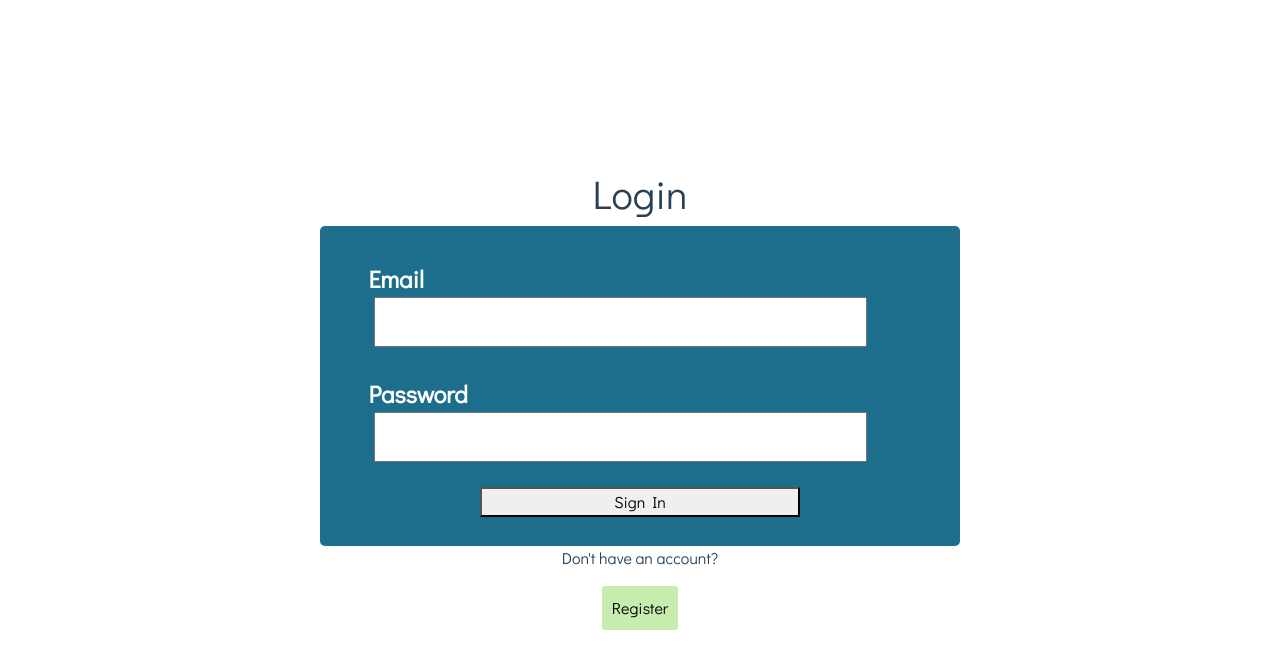
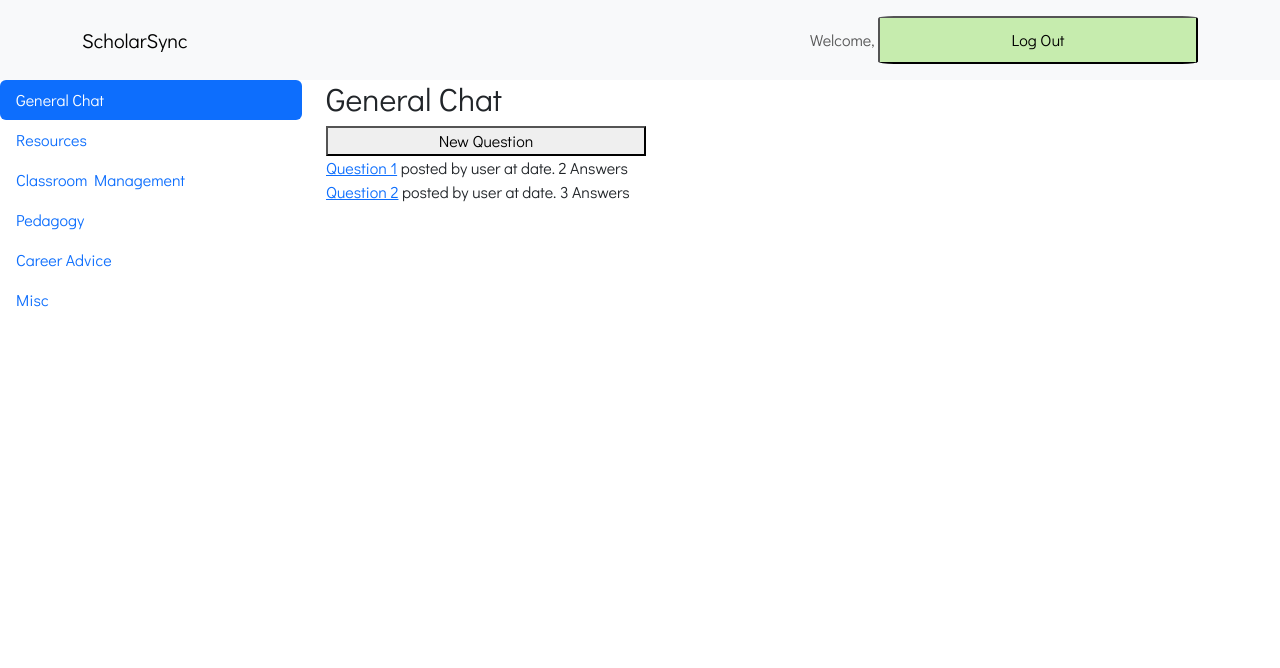
Before and after one commit to hayleypyle/ScholarSync, a React (Vite) app in the folder scholar-sync/: page /#/dashboard in a window 1280 px wide. Before the commit this address led to /#/. Shown: the top 668 px of the page. Built offline with nearby package versions, Linux system fonts and the light colour scheme.

Commit message:
user can now properly log in and log out with localstorage and the dashboard welcomes the user with their username

```diff
--- a/scholar-sync/src/pages/dashboard.css
+++ b/scholar-sync/src/pages/dashboard.css
@@ -1,12 +1,4 @@
-@media (min-width:992px) {
-    .vertical-nav {
-        position: fixed;
-        top: 56px;
-        left: 0;
-        width: 200px;
-        height: 100%;
-        background-color: #f8f8f8;
-        overflow-y: auto;
-        padding-top: 30px
-    }
+body{
+    font-family: 'Didact Gothic', sans-serif;
+    margin:0;
 }
--- /dev/null
+++ b/scholar-sync/src/pages/generalchat.jsx
@@ -0,0 +1,23 @@
+import React from 'react'
+import { Link } from "react-router-dom";
+
+
+export default function GeneralChat() {
+    return (
+        <div>
+        <h2>General Chat</h2>
+        <button>New Question</button>
+        <div className="question-container">
+            <div className="question-wrapper">
+            <Link>Question 1</Link> posted by user at date. 2 Answers
+            </div>
+            <div className="question-wrapper">
+            <Link>Question 2</Link> posted by user at date. 3 Answers
+            </div>
+
+
+
+        </div>
+        </div>
+    )
+}
--- a/scholar-sync/src/pages/login.jsx
+++ b/scholar-sync/src/pages/login.jsx
@@ -1,4 +1,4 @@
-import React, { useState } from 'react'
+import React, { useState, useEffect } from 'react'
 import { Link, useNavigate } from "react-router-dom";
 import './login.css'
 import axios from 'axios'
@@ -9,20 +9,26 @@ import axios from 'axios'
 export default function Login() {
 
     const [values, setValues]= useState({
-        email: '',
+        uname: '',
         password: ''
     })
+
+    const [user, setUser]= useState()
 
     const navigate = useNavigate();
 
     const handleSubmit =(event) =>{
             event.preventDefault();
+
             console.log(values)
             axios.post("http://localhost:3000/login", values)
             .then(res =>{
                 console.log("login response:", res.data)
                 if(res.data === "success"){
                     console.log("login successful")
+                    setUser(res.data)
+                    localStorage.setItem('user', values.uname)
+                    console.log(res.data)
                     navigate('/dashboard')
                 } else {
                     console.log('login failed')
@@ -35,6 +41,18 @@ export default function Login() {
 
     }
 
+    useEffect(() =>{
+        const loggedInUser = localStorage.getItem('user')
+        if(loggedInUser){
+            const foundUser = JSON.parse(loggedInUser)
+            setUser(foundUser)
+        }
+    }, []);
+
+    // if (user){
+    //     return <div>{uname} is logged in</div>
+    // }
+
     return (
         <div className="login-container">
         <h1>Login</h1>
@@ -42,8 +60,8 @@ export default function Login() {
         <form action="" onSubmit={handleSubmit}>
         <div className="form-container" id="login">
             <div className="login-input">
-            <label htmlFor="email">Email</label>
-            <input type="email" name="email"  onChange = {e=>setValues({...values, email: e.target.value})} required ></input>
+            <label htmlFor="uname">Username</label>
+            <input type="text" name="uname"  onChange = {e=>setValues({...values, uname: e.target.value})} required ></input>
 
             </div>
 
--- a/scholar-sync/src/pages/navbar.jsx
+++ b/scholar-sync/src/pages/navbar.jsx
@@ -4,9 +4,28 @@ import Row from 'react-bootstrap/Row';
 import Tab from 'react-bootstrap/Tab';
 import Container from 'react-bootstrap/Container';
 import Navbar from 'react-bootstrap/Navbar';
+import { useNavigate } from "react-router-dom";
+import {useState} from 'react';
+import './dashboard.css';
+import GeneralChat from './generalchat';
+
 
 
 function LeftNav() {
+    const [user, setUser] = useState();
+    const [values, setValues] = useState();
+
+    const navigate = useNavigate();
+
+    let username = localStorage.getItem('user')
+
+    const handleLogout = () =>{
+        setUser(null);
+        setValues({});
+        localStorage.clear();
+        navigate('/')
+    }
+
 return (
     <>
         <Navbar className="bg-body-tertiary">
@@ -15,7 +34,7 @@ return (
             <Navbar.Toggle />
             <Navbar.Collapse className="justify-content-end">
             <Navbar.Text>
-                Welcome username, <a href="#login">Log out</a>
+                Welcome, {username} <button className="reg-button" onClick={handleLogout}>Log Out</button>
             </Navbar.Text>
 
             </Navbar.Collapse>
@@ -47,7 +66,9 @@ return (
             </Col>
             <Col sm={9}>
             <Tab.Content>
-                <Tab.Pane eventKey="first">First tab content</Tab.Pane>
+                <Tab.Pane eventKey="first">
+                <GeneralChat></GeneralChat>
+                </Tab.Pane>
                 <Tab.Pane eventKey="second">Second tab content</Tab.Pane>
                 <Tab.Pane eventKey="third">Third tab content</Tab.Pane>
                 <Tab.Pane eventKey="fourth">Fourth tab content</Tab.Pane>
--- a/scholar-sync/src/pages/register.jsx
+++ b/scholar-sync/src/pages/register.jsx
@@ -15,8 +15,7 @@ export default function Register() {
         password: ''
     })
 
-    const [password, setPassword] = useState("")
-    const [passwordAgain, setPasswordAgain] = useState("")
+
     const navigate = useNavigate();
 
     const handleSubmit =(event) =>{
```
Also changed, not shown: 1 other file (tests, documents, lock files or other folders).
